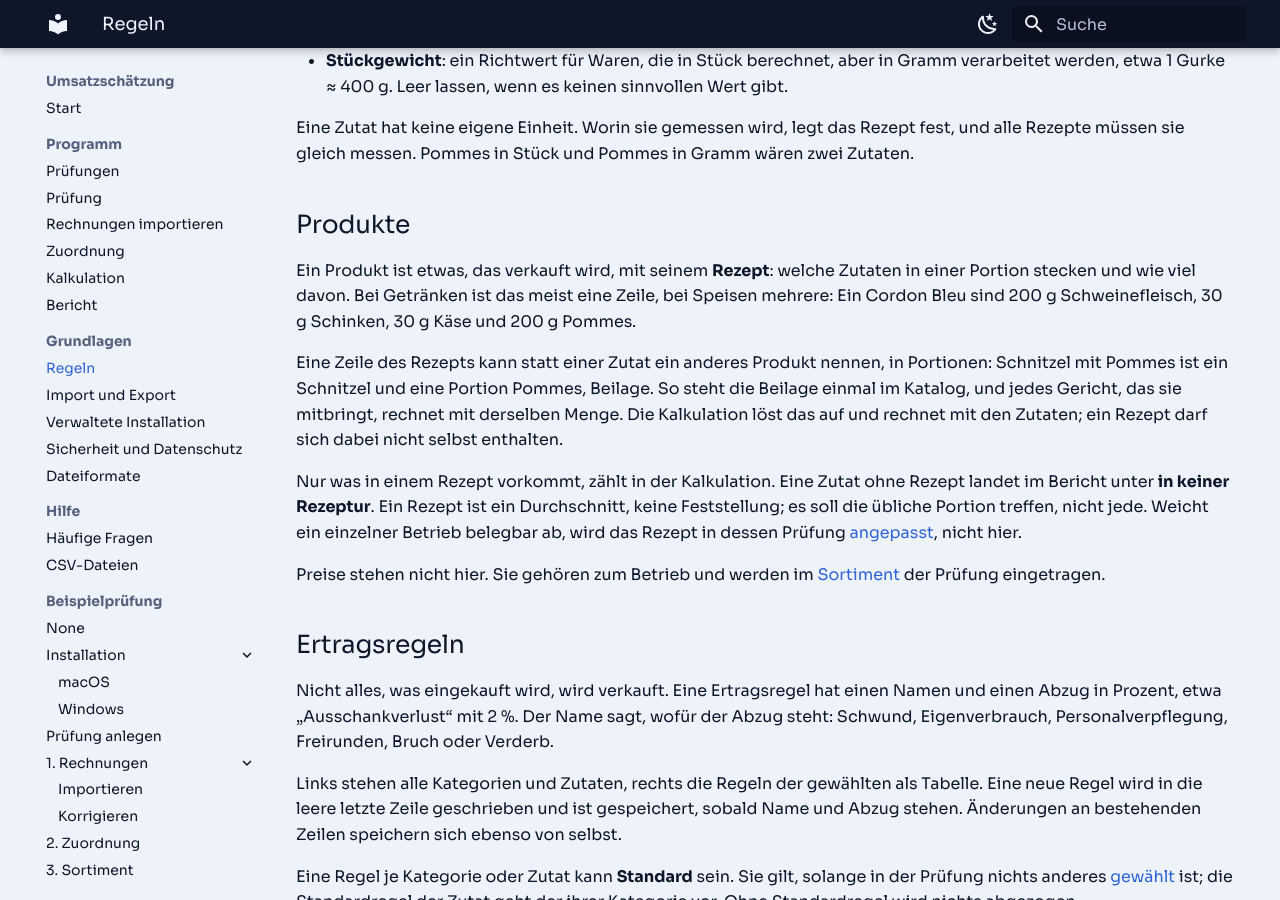
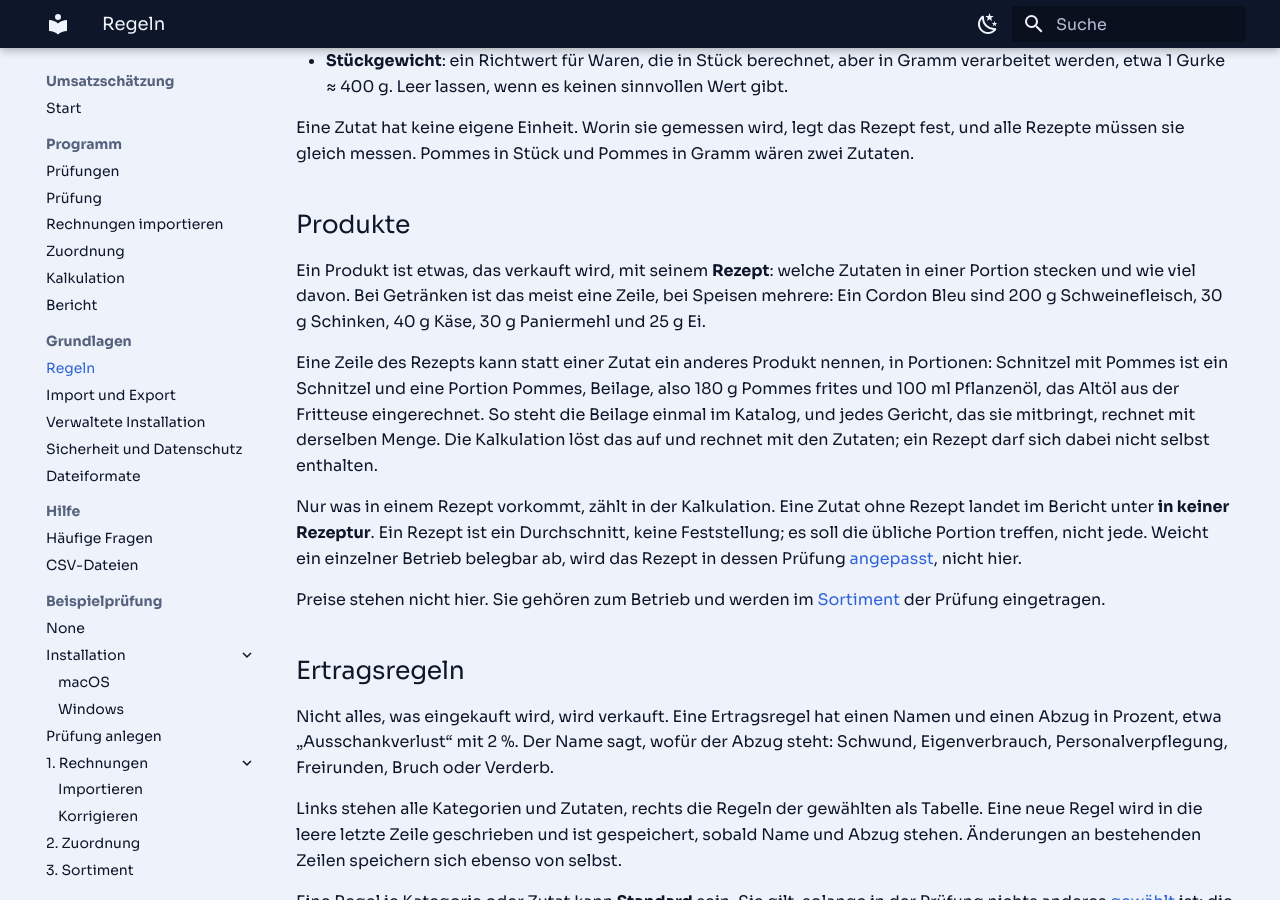
Before and after one commit to rotmanjanez/Umsatzschaetzung, an MkDocs documentation site: the page built from web/docs/pages/regeln.md, in a window 1280 px wide and 900 px high, scrolled down 954 px. Built offline with MkDocs 1.6.1 and Material for MkDocs 9.7.7, drawn with Linux system fonts in a browser that asks for light colours; the version menu is left out.

Commit message:
bring the lessons and regeln.md in line with the recipes in the seed: the Cordon Bleu is breaded instead of served with Pommes, the Pommes as a side count 180 g and 100 ml of oil with the fryer's waste, and since the Kalkulation spends as much of the purchases as it can, all of the 547 kg of pork go to the Schnitzel, about 3.039 of them at 40.601,04 € net; the case comes to gut 300.000 € after the audit at a markup of about 350 %
Co-Authored-By: Claude Opus 5.5 <noreply@anthropic.com>

```diff
--- a/web/docs/pages/regeln.md
+++ b/web/docs/pages/regeln.md
@@ -45,11 +45,12 @@ Gramm wären zwei Zutaten.
 Ein Produkt ist etwas, das verkauft wird, mit seinem **Rezept**: welche Zutaten
 in einer Portion stecken und wie viel davon. Bei Getränken ist das meist eine
 Zeile, bei Speisen mehrere: Ein Cordon Bleu sind 200 g Schweinefleisch, 30 g
-Schinken, 30 g Käse und 200 g Pommes.
+Schinken, 40 g Käse, 30 g Paniermehl und 25 g Ei.
 
 Eine Zeile des Rezepts kann statt einer Zutat ein anderes Produkt nennen, in
 Portionen: Schnitzel mit Pommes ist ein Schnitzel und eine Portion Pommes,
-Beilage. So steht die Beilage einmal im Katalog, und jedes Gericht, das sie
+Beilage, also 180 g Pommes frites und 100 ml Pflanzenöl, das Altöl aus der
+Fritteuse eingerechnet. So steht die Beilage einmal im Katalog, und jedes Gericht, das sie
 mitbringt, rechnet mit derselben Menge. Die Kalkulation löst das auf und
 rechnet mit den Zutaten; ein Rezept darf sich dabei nicht selbst enthalten.
 
```
Also changed, not shown: 3 other files.
